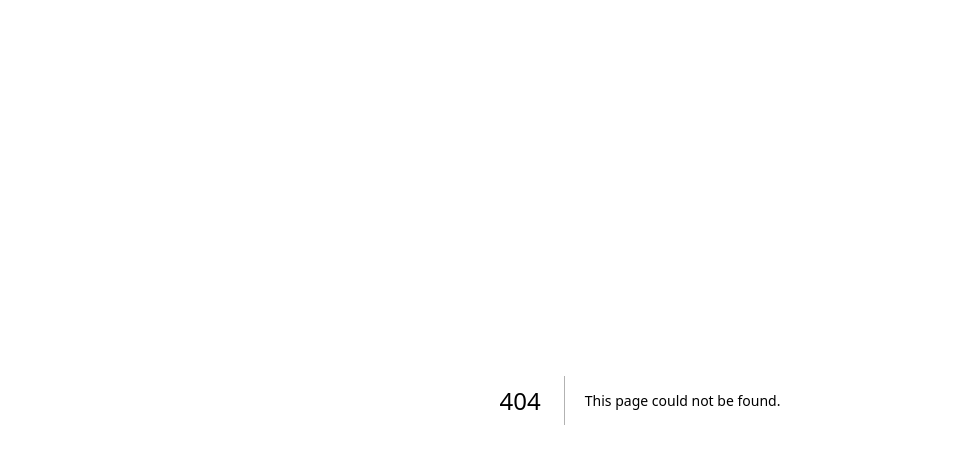
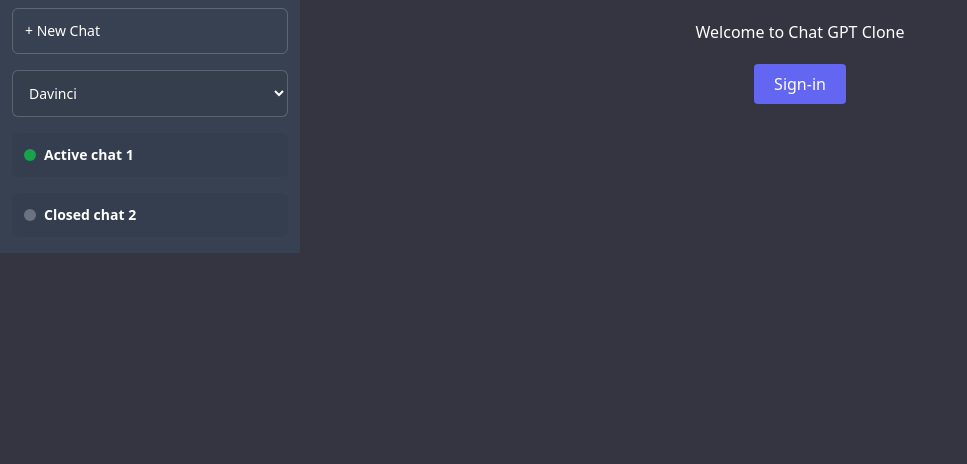
Before and after one commit to rockgabi/nextjs-chatgtp-starter, a Next.js app: page /signin in a window 1280 px wide. Before the commit this address had no page. Shown: the top 464 px of the page, without its empty margins (0-967 px from the left). Built offline with nearby package versions, Linux system fonts and the light colour scheme.

Commit message:
Main layout

```diff
--- /dev/null
+++ b/app/head.tsx
@@ -0,0 +1,9 @@
+export default function Head() {
+  return (
+    <>
+      <title></title>
+      <meta content="width=device-width, initial-scale=1" name="viewport" />
+      <link rel="icon" href="/favicon.ico" />
+    </>
+  )
+}
--- /dev/null
+++ b/app/layout.tsx
@@ -0,0 +1,24 @@
+import Sidebar from "../components/sidebar"
+import '../styles/globals.css'
+
+export default function RootLayout({
+  children,
+}: {
+  children: React.ReactNode
+}) {
+  return (
+    <html>
+      <head />
+      <body className="bg-[#343541] text-white">
+        <div className="flex flex-row">
+          <Sidebar />
+
+          <div className="flex flex-col flex-1">
+            {children}
+          </div>
+
+        </div>
+      </body>
+    </html>
+  )
+}
--- /dev/null
+++ b/app/page.tsx
@@ -0,0 +1,11 @@
+import React from 'react'
+
+function HomePage() {
+  return (
+    <div className="flex flex-col items-center justify-center h-screen">
+      <h1 className="text-5xl font-bold m-5">ChatGTP Starter</h1>
+    </div>
+  )
+}
+
+export default HomePage
--- /dev/null
+++ b/app/signin/page.tsx
@@ -0,0 +1,17 @@
+function SigninPage() {
+  return (
+    <section className="flex flex-col align-center p-5">
+      <div className="unauth-header">
+        <h2 className="text-center mb-5">Welcome to Chat GPT Clone</h2>
+        <div className="actions align-center justify-center flex">
+          <button className="bg-indigo-500 rounded px-5 py-2 hover:bg-indigo-400 hover:text-white">Sign-in</button>
+        </div>
+      </div>
+      <div className="auth-header">
+
+      </div>
+    </section>
+  )
+}
+
+export default SigninPage
--- /dev/null
+++ b/components/sidebar.tsx
@@ -0,0 +1,37 @@
+
+function sidebar() {
+  return (
+    <div className="min-w-[300px] flex flex-col mr-5 py-2 px-3 dark bg-gray-700 gap-2">
+      <button className="flex py-3 px-3 items-center gap-3 rounded-md hover:bg-gray-500/10 transition-colors duration-200 text-white cursor-pointer text-sm mb-2 flex-shrink-0 border border-white/20">
+        + New Chat
+      </button>
+
+      <select className="flex py-3 px-3 items-center gap-3 rounded-md bg-gray-800/10 hover:bg-gray-500/10 transition-colors duration-200 text-white cursor-pointer text-sm mb-2 flex-shrink-0 border border-white/20">
+        <option>Davinci</option>
+      </select>
+
+      { /* List of opened chats: */}
+      <div className="flex flex-col gap-2 flex-1 overflow-y-auto">
+        <div className="flex py-3 px-3 items-center gap-3 rounded-md bg-gray-800/10 hover:bg-gray-500/10 transition-colors duration-200 text-white cursor-pointer text-sm mb-2 flex-shrink-0">
+          <div className="flex flex-col">
+            <div className="flex items-center gap-2">
+              <div className="w-3 h-3 rounded-full bg-green-600" />
+              <div className="font-bold">Active chat 1</div>
+            </div>
+          </div>
+        </div>
+
+        <div className="flex py-3 px-3 items-center gap-3 rounded-md bg-gray-800/10 hover:bg-gray-500/10 transition-colors duration-200 text-white cursor-pointer text-sm mb-2 flex-shrink-0">
+          <div className="flex flex-col">
+            <div className="flex items-center gap-2">
+              <div className="w-3 h-3 rounded-full bg-gray-500" />
+              <div className="font-bold">Closed chat 2</div>
+            </div>
+          </div>
+        </div>
+      </div>
+    </div>
+  )
+}
+
+export default sidebar
--- a/next.config.js
+++ b/next.config.js
@@ -1,4 +1,7 @@
 /** @type {import('next').NextConfig} */
 module.exports = {
   reactStrictMode: true,
+  experimental: {
+    appDir: true
+  }
 }
--- a/pages/_app.tsx
+++ /dev/null
@@ -1,8 +0,0 @@
-import '../styles/globals.css'
-import type { AppProps } from 'next/app'
-
-function MyApp({ Component, pageProps }: AppProps) {
-  return <Component {...pageProps} />
-}
-
-export default MyApp
--- a/pages/index.tsx
+++ /dev/null
@@ -1,86 +0,0 @@
-import type { NextPage } from 'next'
-import Head from 'next/head'
-import Image from 'next/image'
-
-const Home: NextPage = () => {
-  return (
-    <div className="flex min-h-screen flex-col items-center justify-center py-2">
-      <Head>
-        <title>Create Next App</title>
-        <link rel="icon" href="/favicon.ico" />
-      </Head>
-
-      <main className="flex w-full flex-1 flex-col items-center justify-center px-20 text-center">
-        <h1 className="text-6xl font-bold">
-          Welcome to{' '}
-          <a className="text-blue-600" href="https://nextjs.org">
-            Next.js!
-          </a>
-        </h1>
-
-        <p className="mt-3 text-2xl">
-          Get started by editing{' '}
-          <code className="rounded-md bg-gray-100 p-3 font-mono text-lg">
-            pages/index.tsx
-          </code>
-        </p>
-
-        <div className="mt-6 flex max-w-4xl flex-wrap items-center justify-around sm:w-full">
-          <a
-            href="https://nextjs.org/docs"
-            className="mt-6 w-96 rounded-xl border p-6 text-left hover:text-blue-600 focus:text-blue-600"
-          >
-            <h3 className="text-2xl font-bold">Documentation &rarr;</h3>
-            <p className="mt-4 text-xl">
-              Find in-depth information about Next.js features and its API.
-            </p>
-          </a>
-
-          <a
-            href="https://nextjs.org/learn"
-            className="mt-6 w-96 rounded-xl border p-6 text-left hover:text-blue-600 focus:text-blue-600"
-          >
-            <h3 className="text-2xl font-bold">Learn &rarr;</h3>
-            <p className="mt-4 text-xl">
-              Learn about Next.js in an interactive course with quizzes!
-            </p>
-          </a>
-
-          <a
-            href="https://github.com/vercel/next.js/tree/canary/examples"
-            className="mt-6 w-96 rounded-xl border p-6 text-left hover:text-blue-600 focus:text-blue-600"
-          >
-            <h3 className="text-2xl font-bold">Examples &rarr;</h3>
-            <p className="mt-4 text-xl">
-              Discover and deploy boilerplate example Next.js projects.
-            </p>
-          </a>
-
-          <a
-            href="https://vercel.com/import?filter=next.js&utm_source=create-next-app&utm_medium=default-template&utm_campaign=create-next-app"
-            className="mt-6 w-96 rounded-xl border p-6 text-left hover:text-blue-600 focus:text-blue-600"
-          >
-            <h3 className="text-2xl font-bold">Deploy &rarr;</h3>
-            <p className="mt-4 text-xl">
-              Instantly deploy your Next.js site to a public URL with Vercel.
-            </p>
-          </a>
-        </div>
-      </main>
-
-      <footer className="flex h-24 w-full items-center justify-center border-t">
-        <a
-          className="flex items-center justify-center gap-2"
-          href="https://vercel.com?utm_source=create-next-app&utm_medium=default-template&utm_campaign=create-next-app"
-          target="_blank"
-          rel="noopener noreferrer"
-        >
-          Powered by{' '}
-          <Image src="/vercel.svg" alt="Vercel Logo" width={72} height={16} />
-        </a>
-      </footer>
-    </div>
-  )
-}
-
-export default Home
```
Also changed, not shown: tsconfig.json (+20 -4 lines), app/button.tsx (added), 1 other file (tests, documents, lock files or other folders).
